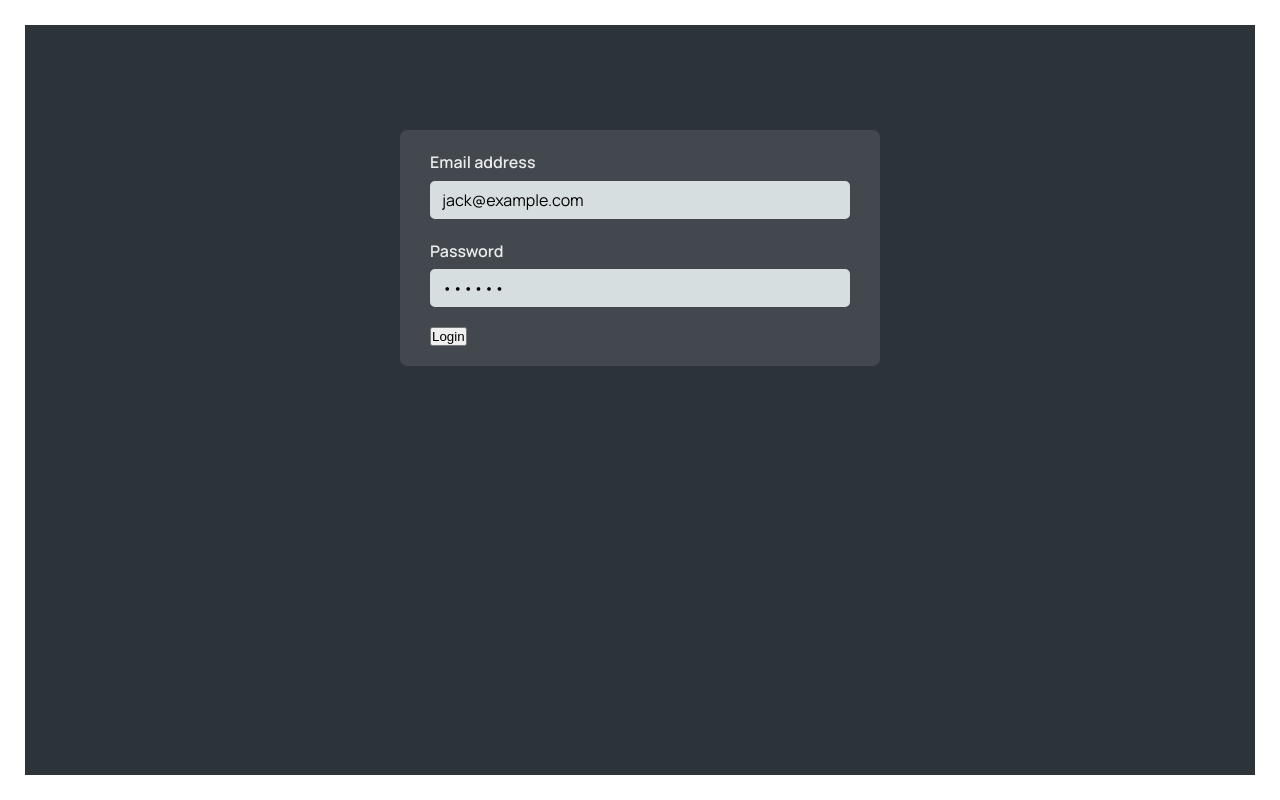
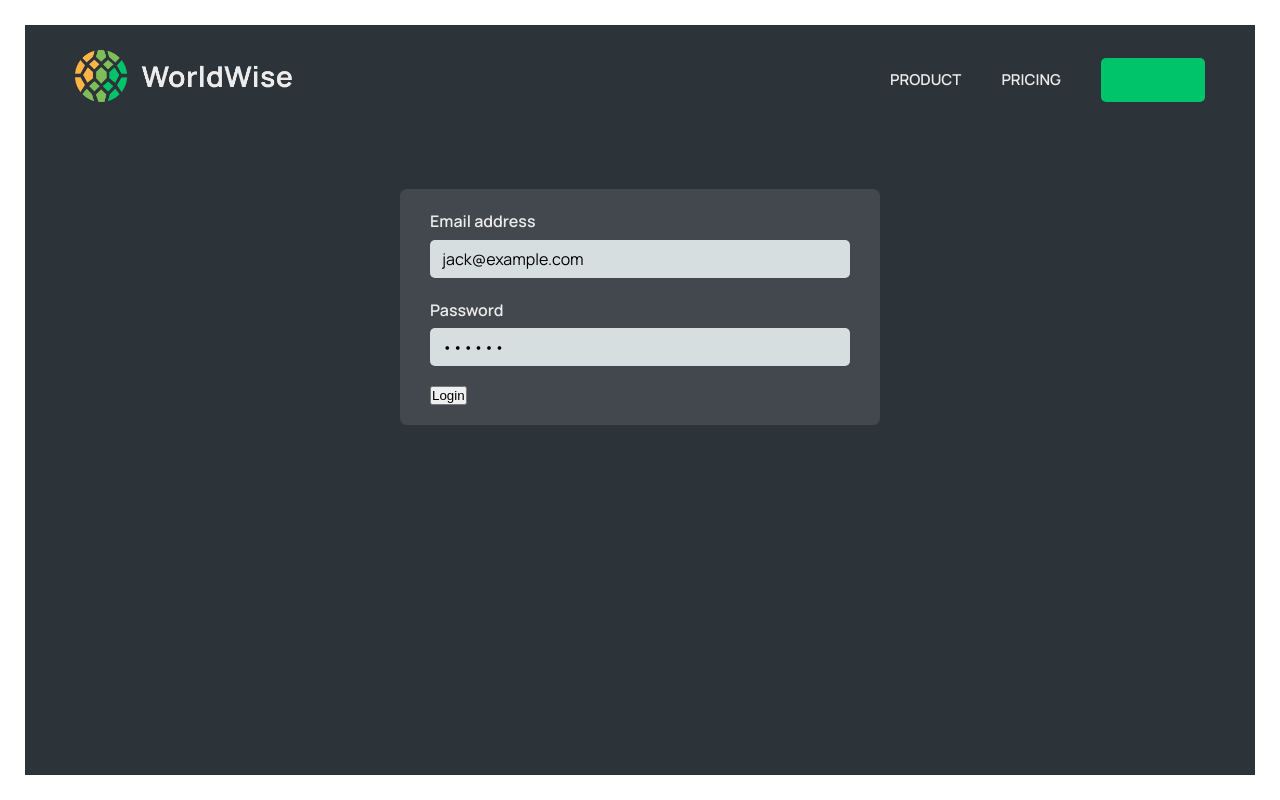
Before and after one commit to MoazElsayedMohamed/Worldwise, a React (Vite) app: page /login in a window 1280 px wide. Built offline with nearby package versions, Linux system fonts and the light colour scheme.

Commit message:
feat: :sparkles: add PageNav to pricing, product and login pages

```diff
--- a/src/components/PageNav.jsx
+++ b/src/components/PageNav.jsx
@@ -8,13 +8,13 @@ function PageNav() {
       <Logo />
       <ul>
         <li>
-          <NavLink to="product">Product</NavLink>
+          <NavLink to="/product">Product</NavLink>
         </li>
         <li>
-          <NavLink to="pricing">pricing</NavLink>
+          <NavLink to="/pricing">pricing</NavLink>
         </li>
         <li>
-          <NavLink to="login" className="cta">
+          <NavLink to="/login" className="cta">
             Login
           </NavLink>
         </li>
--- a/src/pages/Login.jsx
+++ b/src/pages/Login.jsx
@@ -1,3 +1,4 @@
+import PageNav from "../components/PageNav";
 import styles from "./Login.module.css";
 import { useState } from "react";
 
@@ -8,6 +9,7 @@ export default function Login() {
 
   return (
     <main className={styles.login}>
+      <PageNav />
       <form className={styles.form}>
         <div className={styles.row}>
           <label htmlFor="email">Email address</label>
--- a/src/pages/Pricing.jsx
+++ b/src/pages/Pricing.jsx
@@ -1,8 +1,10 @@
+import PageNav from "../components/PageNav";
 import styles from "./Product.module.css";
 
 function Pricing() {
   return (
     <main className={styles.product}>
+      <PageNav />
       <section>
         <div>
           <h2>
--- a/src/pages/Product.jsx
+++ b/src/pages/Product.jsx
@@ -1,8 +1,10 @@
+import PageNav from "../components/PageNav";
 import styles from "./Product.module.css";
 
 function Product() {
   return (
     <main className={styles.product}>
+      <PageNav />
       <section>
         <img
           src="img-1.jpg"
```
